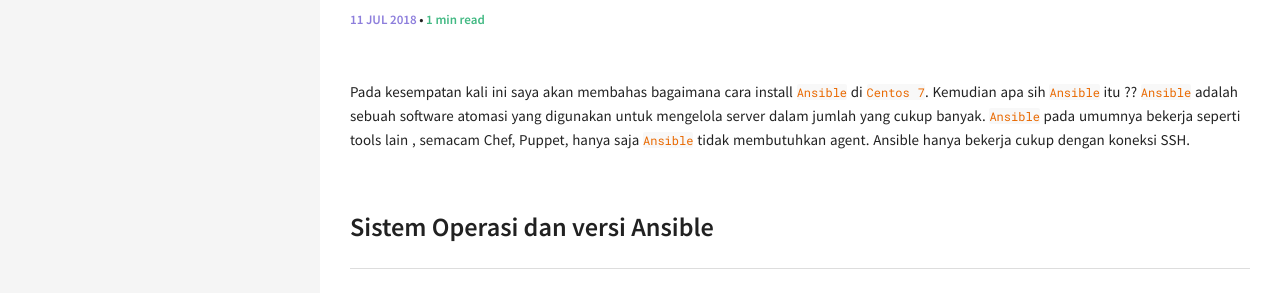
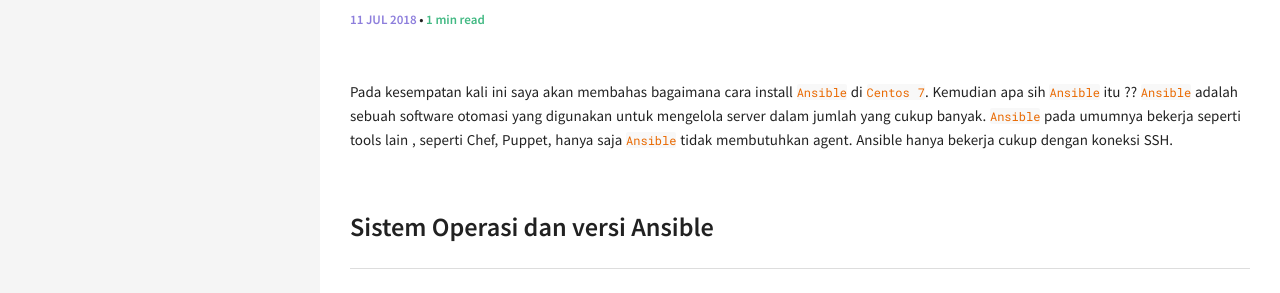
Before and after one commit to aidilchaniagoo/aidilchaniagoo.github.io, a Jekyll site: the page built from _posts/2018-07-11-cara-install-ansible-di-centos-7.md, in a window 1280 px wide. Shown: the part 198-491 px from the top of the page. Built offline with Jekyll 4.4.1, drawn with Linux system fonts in a browser that asks for light colours; comment, search, counter and statistics services are not loaded.

Commit message:
Fix Typos

```diff
--- a/_config.yml
+++ b/_config.yml
@@ -6,7 +6,7 @@
 title: Aidil Putra
 email: aidilchaniagoo@gmail.com
 description: Personal Blog, membahas tutorial Linux, Firewall dan Program.
-url: https://www.aidil.me/
+url: https://www.aidil.me
 keywords: ["Linux", "Bash", "Centos"]
 
 #
--- a/_posts/2018-07-11-cara-install-ansible-di-centos-7.md
+++ b/_posts/2018-07-11-cara-install-ansible-di-centos-7.md
@@ -7,7 +7,7 @@
 comments: true
 ---
 
-Pada kesempatan kali ini saya akan membahas bagaimana cara install `Ansible` di `Centos 7`. Kemudian apa sih `Ansible` itu ?? `Ansible` adalah  sebuah software atomasi yang digunakan untuk mengelola server dalam jumlah yang cukup banyak. `Ansible` pada umumnya bekerja seperti tools lain , semacam Chef, Puppet, hanya saja `Ansible` tidak membutuhkan agent. Ansible hanya bekerja cukup dengan koneksi SSH.
+Pada kesempatan kali ini saya akan membahas bagaimana cara install `Ansible` di `Centos 7`. Kemudian apa sih `Ansible` itu ?? `Ansible` adalah  sebuah software otomasi yang digunakan untuk mengelola server dalam jumlah yang cukup banyak. `Ansible` pada umumnya bekerja seperti tools lain , seperti Chef, Puppet, hanya saja `Ansible` tidak membutuhkan agent. Ansible hanya bekerja cukup dengan koneksi SSH.
 
 <!--more-->
 
```
